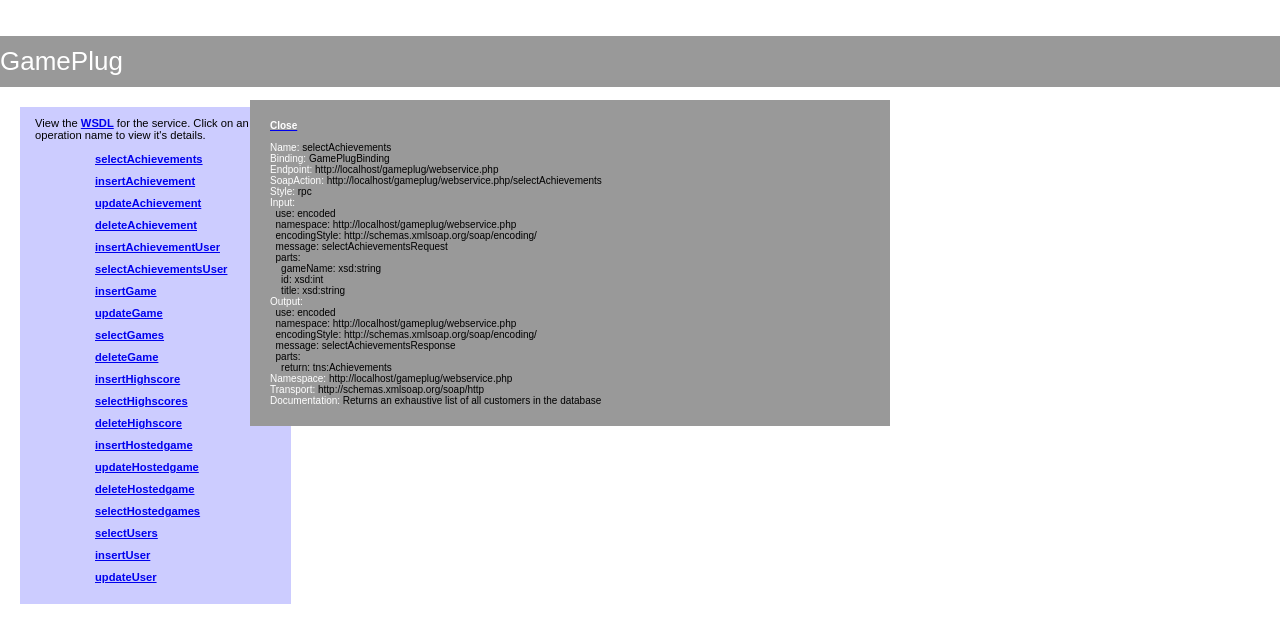
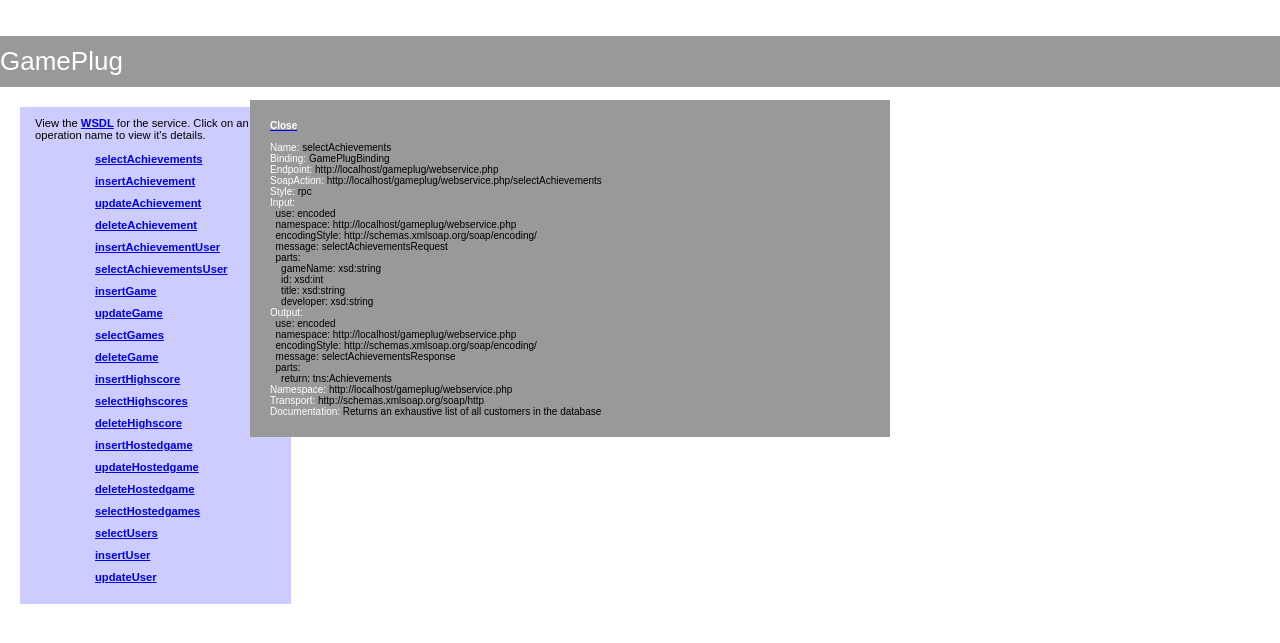
Before and after one commit to Mariowie/Gameplug, a PHP site: page /gameplug/webservice.php in a window 1280 px wide, after a click on "selectAchievements". Shown: the top 643 px of the page. Run offline with PHP 8.4, Linux system fonts and the light colour scheme.

Commit message:
added extra parameter developer

```diff
--- a/model/achievementModel.php
+++ b/model/achievementModel.php
@@ -11,13 +11,13 @@
         * @param int $gameId
         * @param int $id
         */
-       function selectAchievements($gameName,$id,$name)
+       function selectAchievements($gameName,$id,$name,$developer)
        {
-            $gameId = selectGames(-1,$gameName,"",-1);
+            $gameId = selectGames(-1,$gameName,$developer,-1);
             $gameId = ( sizeof($gameId) == 1)?$gameId[0]["id"]:-1;
 
            $database = new Database();
-           $sql = "SELECT `achievements`.`id`,`achievements`.`titel` AS title,`achievements`.`description` ,`achievements`.`points`,`games`.`name` AS gameName, COALESCE(userachievement.`times`,0) AS achieved
+           $sql = "SELECT `achievements`.`id`,`achievements`.`titel` AS title,`achievements`.`description` ,`achievements`.`points`,`games`.`name` AS gameName,`games`.`developer`, COALESCE(userachievement.`times`,0) AS achieved
                         FROM `achievements` LEFT JOIN `games`
                         ON `achievements`.gameId = `games`.id
                         LEFT JOIN
@@ -50,11 +50,12 @@
          * @param string $titel
          * @param string $description
          * @param int $points
+         * @param string $developer
          * @return int id
          */
-       function insertAchievement($id,$gameName, $titel, $description, $points)
+       function insertAchievement($id,$gameName, $titel, $description, $points,$developer)
        {
-            $gameId = selectGames(-1,$gameName,"",-1);
+            $gameId = selectGames(-1,$gameName,$developer,-1);
                 $gameId = ( sizeof($gameId) == 1)?$gameId[0]["id"]:-1;
             if(sizeof(selectAchievements($gameName,$id,""))==0)
             {
@@ -101,10 +102,10 @@
         * @param timestamp $date
         * @return void
         */
-       function insertAchievementUser($userId,$achievementId,$gameName,$date)
+       function insertAchievementUser($userId,$achievementId,$gameName,$date,$developer)
        {
            $dateNew = date("d-m-Y h:i:s", strtotime($date));
-            $gameId = selectGames(-1,$gameName,"",-1);
+            $gameId = selectGames(-1,$gameName,$developer,-1);
                 $gameId = ( sizeof($gameId) == 1)?$gameId[0]["id"]:-1;
             $database = new Database();
             $sql = "INSERT INTO `userachievements` (`userId`,`achievementId`,`gameid`,`dateOfAchieving`)
@@ -120,14 +121,14 @@
         * @param int $gameId optional
         * @return ARRAY
         */
-       function selectAchievementsUser($userId, $gameName)
+       function selectAchievementsUser($userId, $gameName,$developer)
        {
             $database = new Database();
-            $gameId = selectGames(-1,$gameName,"",-1);
+            $gameId = selectGames(-1,$gameName,$developer,-1);
                 $gameId = ( sizeof($gameId) == 1)?$gameId[0]["id"]:-1;
             if($userId >= 0 && $gameId >= 0)
             {
-                $sql = "SELECT `achievements`.`id`,`achievements`.`titel` AS title,`achievements`.`description` ,`achievements`.`points`,`games`.`name` AS gameName,COALESCE(count.`times`,0) AS achieved,COALESCE(`userachievements`.`dateOfAchieving`,0) AS date,`games`.id AS gameId
+                $sql = "SELECT `achievements`.`id`,`achievements`.`titel` AS title,`achievements`.`description` ,`achievements`.`points`,`games`.`name` AS gameName,`games`.`developer`,COALESCE(count.`times`,0) AS achieved,COALESCE(`userachievements`.`dateOfAchieving`,0) AS date,`games`.id AS gameId
                         FROM `achievements`
                         LEFT JOIN `userachievements` ON `achievements`.`id` = `userachievements`.`achievementId`
                         LEFT JOIN `games` ON `achievements`.gameId = `games`.id
@@ -146,7 +147,7 @@
             {
                 if($userId >= 0 )
                 {
-                    $sql = "SELECT `achievements`.`id`,`achievements`.`titel` AS title,`achievements`.`description` ,`achievements`.`points`,`games`.`name` AS gameName,COALESCE(count.`times`,0) AS achieved,COALESCE(`userachievements`.`dateOfAchieving`,0) AS date,`games`.id AS gameId
+                    $sql = "SELECT `games`.`developer`,`achievements`.`id`,`achievements`.`titel` AS title,`achievements`.`description` ,`achievements`.`points`,`games`.`name` AS gameName,COALESCE(count.`times`,0) AS achieved,COALESCE(`userachievements`.`dateOfAchieving`,0) AS date,`games`.id AS gameId
                             FROM `achievements`
                             LEFT JOIN `userachievements` ON `achievements`.`id` = `userachievements`.`achievementId`
                             LEFT JOIN `games` ON `achievements`.gameId = `games`.id
@@ -163,7 +164,7 @@
                 }
                 elseif($gameId >= 0)
                 {
-                    $sql = "SELECT `achievements`.`id`,`achievements`.`titel` AS title,`achievements`.`description` ,`achievements`.`points`,`games`.`name` AS gameName,COALESCE(count.`times`,0) AS achieved,COALESCE(`userachievements`.`dateOfAchieving`,0) AS date,`games`.id AS gameId
+                    $sql = "SELECT `games`.`developer`,`achievements`.`id`,`achievements`.`titel` AS title,`achievements`.`description` ,`achievements`.`points`,`games`.`name` AS gameName,COALESCE(count.`times`,0) AS achieved,COALESCE(`userachievements`.`dateOfAchieving`,0) AS date,`games`.id AS gameId
                             FROM `achievements`
                             LEFT JOIN `userachievements` ON `achievements`.`id` = `userachievements`.`achievementId`
                             LEFT JOIN `games` ON `achievements`.gameId = `games`.id
@@ -182,7 +183,7 @@
             }
             else
             {
-                $sql = "SELECT `achievements`.`id`,`achievements`.`titel` AS title,`achievements`.`description` ,`achievements`.`points`,`games`.`name` AS gameName,COALESCE(count.`times`,0) AS achieved,COALESCE(`userachievements`.`dateOfAchieving`,0) AS date,`games`.id AS gameId
+                $sql = "SELECT `games`.`developer`,`achievements`.`id`,`achievements`.`titel` AS title,`achievements`.`description` ,`achievements`.`points`,`games`.`name` AS gameName,COALESCE(count.`times`,0) AS achieved,COALESCE(`userachievements`.`dateOfAchieving`,0) AS date,`games`.id AS gameId
                         FROM `achievements`
                         LEFT JOIN `userachievements` ON `achievements`.`id` = `userachievements`.`achievementId`
                         LEFT JOIN `games` ON `achievements`.gameId = `games`.id
@@ -201,7 +202,7 @@
 
        function achievementScore($id)
        {
-           $userAchievements  = selectAchievementsUser($id,-1);
+           $userAchievements  = selectAchievementsUser($id,-1,"");
 
            $score = 0;
 
--- a/model/highscoreModel.php
+++ b/model/highscoreModel.php
@@ -12,13 +12,13 @@
          * @param Timestamp $date
          * @return void
          */
-         function insertHighscore($gameName,$userId,$score,$date)
+         function insertHighscore($gameName,$userId,$score,$date,$developer)
         {
-            $gameId = selectGames(-1,$gameName,"",-1);
+            $gameId = selectGames(-1,$gameName,$developer,-1);
 
             $gameId = $gameId[0]['id'];
             $database = new Database();
-            $currentHighscore = getHighestScore($gameId, $userId);
+            $currentHighscore = getHighestScore($gameId, $userId,$developer);
             if($currentHighscore >= $score)
             {
                 return;
@@ -44,13 +44,13 @@
          * @param timestamp $date
          * @return array(highscore(game.name, user.name,score,date))
          */
-         function selectHighscores($gameName,$userId,$date)
+         function selectHighscores($gameName,$userId,$date,$developer)
         {
-                $gameId = selectGames(-1,$gameName,"",-1);
+                $gameId = selectGames(-1,$gameName,$developer,-1);
                 $gameId = ( sizeof($gameId) == 1)?$gameId[0]["id"]:-1;
 
               $database = new Database();
-                $sql = "SELECT `games`.`name` AS gameName,`games`.`id` AS gameid,`users`.`id` AS userid,`users`.`nickname` AS userName,`highscores`.`score`,`highscores`.`date`
+                $sql = "SELECT `games`.`name` AS gameName,`games`.`developer`,`games`.`id` AS gameid,`users`.`id` AS userid,`users`.`nickname` AS userName,`highscores`.`score`,`highscores`.`date`
                         FROM `highscores`
                         LEFT JOIN `games` ON `highscores`.`gameid` = `games`.`id`
                         LEFT JOIN `users` ON `highscores`.`userid` = `users`.`id`
--- a/model/hostedgameModel.php
+++ b/model/hostedgameModel.php
@@ -14,9 +14,9 @@
          * @param string $ipAddress
          * @return id
          */
-         function insertHostedGame($userId, $gameName, $message,$waitingForPlayers,$amountOfPlayers,$maxplayers,$ipAddress)
+         function insertHostedGame($userId, $gameName, $message,$waitingForPlayers,$amountOfPlayers,$maxplayers,$ipAddress,$developer)
         {
-             $gameId = selectGames(-1,$gameName,"",-1);
+             $gameId = selectGames(-1,$gameName,$developer,-1);
            $gameId = $gameId[0]['id'];
              $database = new Database();
             $sql = "INSERT INTO `hostedgames` (`userid`,`gameid`,`message`,`waitingForPlayers`,`amountOfPlayers`,`maxplayers`,`ip-address`)
@@ -63,7 +63,7 @@
          *
          * @return  array(hostedGame(id,game.name,user.name,waitingForPlayers,amountOfPlayer,message,ipaddress))
          */
-         function selectHostedGames($gameName,$author,$userId,$id)
+         function selectHostedGames($gameName,$developer,$userId,$id)
         {
              $database = new Database();
             $sql ="SELECT `hostedgames`.`id`,`games`.`name` AS 'gameName',
@@ -78,19 +78,19 @@
                    FROM `hostedgames`
                    LEFT JOIN `games` ON `hostedgames`.`gameid` = `games`.`id`
                    LEFT JOIN `users` ON `hostedgames`.`userid` = `users`.`id`";
-           $sql.=($gameName!=""||$userId > 0|| $id >0 || $author !="")?" WHERE":'';
+           $sql.=($gameName!=""||$userId > 0|| $id >0 || $developer !="")?" WHERE":'';
            $sql.=($id>=0)?"`hostedgames`.`id`='%s'":"";
            $sql.=($gameName !="" && ($id >0) )?" AND":"";
            $sql.=($gameName != "")?"`games`.`name` = '%s'":"";
            $sql.=($userId>0 && ($gameName > 0 || $id))?" AND'":'';
            $sql.=($userId>0 )?" `users`.`id` = '%s'":'';
-		   $sql.=($author!="" && ($gameName > 0 || $id) || $userId)?" AND ":"";
-           $sql.=($author!="")?" `games`.`developer` = '%s'":"";
+		   $sql.=($developer!="" && ($gameName > 0 || $id) || $userId)?" AND ":"";
+           $sql.=($developer!="")?" `games`.`developer` = '%s'":"";
 
            $param = array();
            ($id>0)?array_push($param, $id):'';
            ($gameName != "")?array_push($param, $gameName ):'';
            ($userId>0)?array_push($param, $userId):'';
-           ($author!="")?array_push($param, $author):'';
+           ($developer!="")?array_push($param, $developer):'';
            return $database->resultArray($database->query($sql,$param));
         }
--- a/views/achievements.html.twig
+++ b/views/achievements.html.twig
@@ -16,7 +16,7 @@
                           {% for achievement in achievements %}
                               <tr class="even">
                                   {% if subjectIsUser%}
-                                    <td>{{achievement.gameName}}</td>
+                                    <td> <a href="{{url}}/index.php/games/{{achievement.developer}}/{{achievement.gameName}}">{{achievement.gameName}}</a></td>
                                   {% endif%}
                                   <td>{{achievement.title}}</td>
                                   <td class="achievementPoints">{{achievement.points}}</td>
--- a/views/games.html.twig
+++ b/views/games.html.twig
@@ -11,7 +11,7 @@
                       <tbody>
                           {% for game in games %}
                           <tr class="even">
-                              <td class="gameName" ><a href="{{ url}}/index.php/games/{{ game.name }}">{{game.name}}</td>
+                              <td class="gameName" ><a href="{{ url}}/index.php/games/{{ game.developer }}/{{ game.name }}">{{game.name}}</td>
                               <td class="gameHighscore" >{{game.highscore}}</td>
                               <td class="gameDeveloper">{{game.developer}}</td>
                               <td class="gameAchievements">{{game.achievements}}</td>
--- a/views/highscores.html.twig
+++ b/views/highscores.html.twig
@@ -15,7 +15,7 @@
                                 <tr class="odd">
                             {% endif %}
                                   <td>
-                                      <a href="{{url}}/index.php/games/{{highscore.gameName}}">{{ highscore.gameName }}</a>
+                                      <a href="{{url}}/index.php/games/{{highscore.developer}}/{{highscore.gameName}}">{{ highscore.gameName }}</a>
                                   </td>
                                   <td class="userScore">{{ highscore.score }}</td>
                                   <td class="achievements">{{ highscore.date|date("h:i m/d/Y") }}</td>
--- a/webservice.php
+++ b/webservice.php
@@ -22,6 +22,7 @@ $server->wsdl->addComplexType('Achievement','complexType','struct','all','',
 		array(
 			'id' => array('name' => 'id','type' => 'xsd:int'),
 			'gameName' => array('name' => 'gameName','type' => 'xsd:string'),
+                        'developer' => array('name' => 'developer','type' => 'xsd:string'),
                         'gameId' => array('name' => 'gameId','type' => 'xsd:int'),
 			'title' => array('name' => 'title','type' => 'xsd:string'),
 			'description' => array('name' => 'description','type' => 'xsd:string'),
@@ -53,6 +54,7 @@ $server->wsdl->addComplexType('Highscore','complexType','struct','all','',
 		array(
 			'gameName' => array('name' => 'gameName','type' => 'xsd:string'),
 			'userName' => array('name' => 'userName','type' => 'xsd:string'),
+                        'developer' => array('name' => 'developer','type' => 'xsd:string'),
 			'gameid' => array('name' => 'gameid','type' => 'xsd:int'),
                         'userid' => array('name' => 'userid','type' => 'xsd:int'),
                         'score' => array('name' => 'score','type' => 'xsd:int'),
@@ -101,7 +103,7 @@ $server->register(
                 // method name:
                 'selectAchievements',
                 // parameter list:
-                array('gameName'=>'xsd:string','id'=>'xsd:int','title'=>'xsd:string'),
+                array('gameName'=>'xsd:string','id'=>'xsd:int','title'=>'xsd:string','developer'=>'xsd:string'),
                 // return value(s):
                 array('return'=>'tns:Achievements'),
                 // namespace:
@@ -119,7 +121,7 @@ $server->register(
                 // method name:
                 'insertAchievement',
                 // parameter list:
-                array('id'=>'xsd:int','gameName'=>'xsd:string','title'=>'xsd:string','description'=>'xsd:string','points'=>'xsd:int'),
+                array('id'=>'xsd:int','gameName'=>'xsd:string','title'=>'xsd:string','description'=>'xsd:string','points'=>'xsd:int','developer'=>'xsd:string'),
                 // return value(s):
                 array('return'=>'xsd:int'),
                 // namespace:
@@ -172,7 +174,7 @@ $server->register(
                 // method name:
                 'insertAchievementUser',
                 // parameter list:
-                array('userId'=>'xsd:int','achievementId'=>'xsd:int','gameName'=>'xsd:string','date'=>'xsd:string'),
+                array('userId'=>'xsd:int','achievementId'=>'xsd:int','gameName'=>'xsd:string','date'=>'xsd:string','developer'=>'xsd:string'),
                 // return value(s):
                 array('return'=>'xsd:void'),
                 // namespace:
@@ -190,7 +192,7 @@ $server->register(
                 // method name:
                 'selectAchievementsUser',
                 // parameter list:
-                array('userId'=>'xsd:int','gameName'=>'xsd:string'),
+                array('userId'=>'xsd:int','gameName'=>'xsd:string','developer'=>'xsd:string'),
                 // return value(s):
                 array('return'=>'tns:Achievements'),
                 // namespace:
@@ -283,7 +285,7 @@ $server->register(
                 // method name:
                 'insertHighscore',
                 // parameter list:
-                array('gameName'=>'xsd:string','userId'=>'xsd:int','score'=>'xsd:int','date'=>'xsd:string'),
+                array('gameName'=>'xsd:string','userId'=>'xsd:int','score'=>'xsd:int','date'=>'xsd:string','developer'=>'xsd:string'),
                 // return value(s):
                 array('return'=>'xsd:void'),
                 // namespace:
@@ -301,7 +303,7 @@ $server->register(
                 // method name:
                 'selectHighscores',
                 // parameter list:
-                array('gameName'=>'xsd:string','userId'=>'xsd:int','date'=>'xsd:string'),
+                array('gameName'=>'xsd:string','userId'=>'xsd:int','date'=>'xsd:string','developer'=>'xsd:string'),
                 // return value(s):
                 array('return'=>'tns:Highscores'),
                 // namespace:
@@ -336,7 +338,7 @@ $server->register(
                 // method name:
                 'insertHostedgame',
                 // parameter list:
-                array('userId'=>'xsd:int','gameName'=>'xsd:string','message'=>'xsd:string','waitingForPlayers'=>'xsd:boolean','amountOfPlayers'=>'xsd:int','maxplayers'=>'xsd:int','ipAddress'=>'xsd:string'),
+                array('userId'=>'xsd:int','gameName'=>'xsd:string','message'=>'xsd:string','waitingForPlayers'=>'xsd:boolean','amountOfPlayers'=>'xsd:int','maxplayers'=>'xsd:int','ipAddress'=>'xsd:string','developer'=>'xsd:string'),
                 // return value(s):
                 array('id'=>'xsd:int'),
                 // namespace:
```
Also changed, not shown: index.php (+16 -11 lines), 1 other file.
